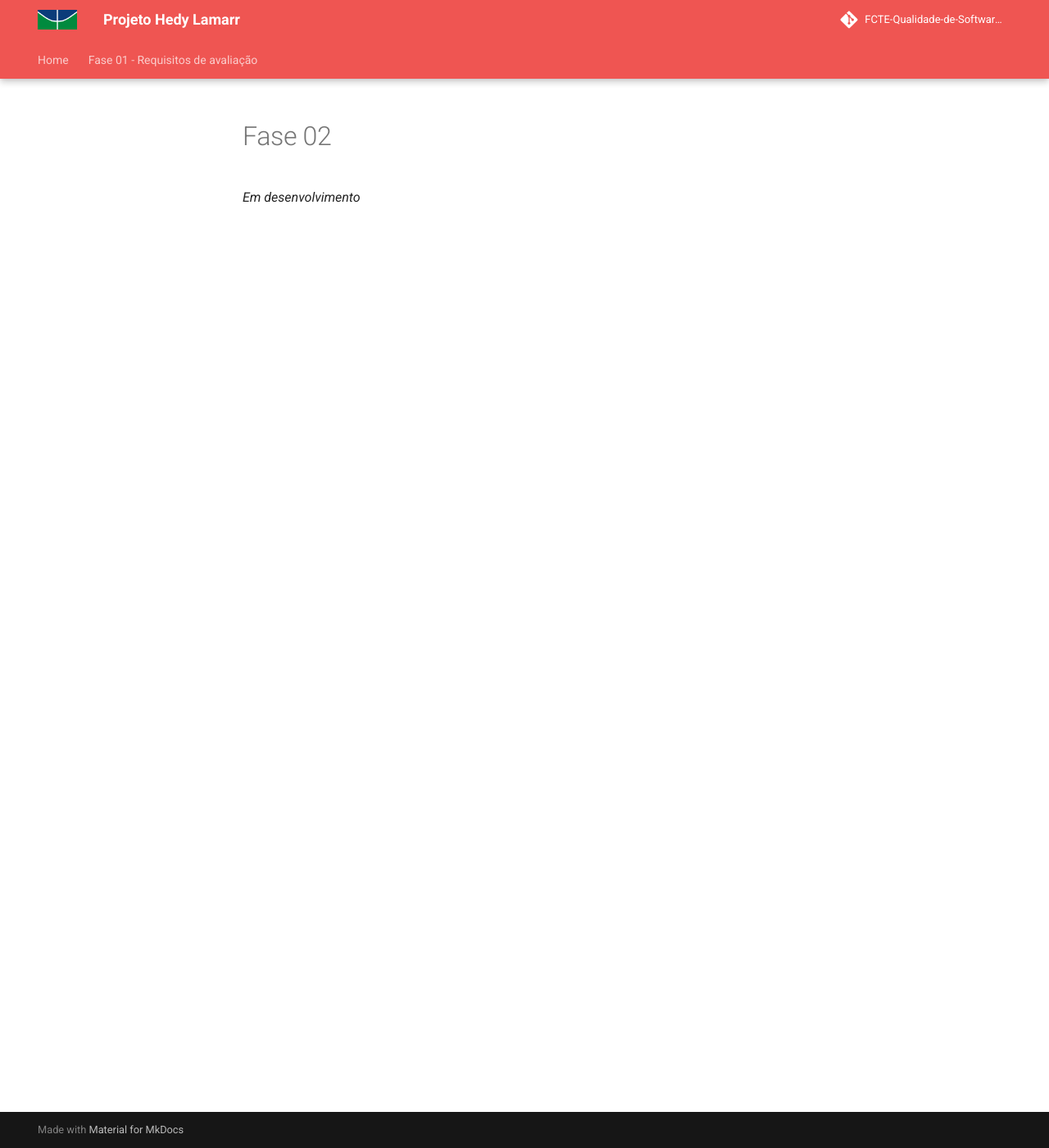
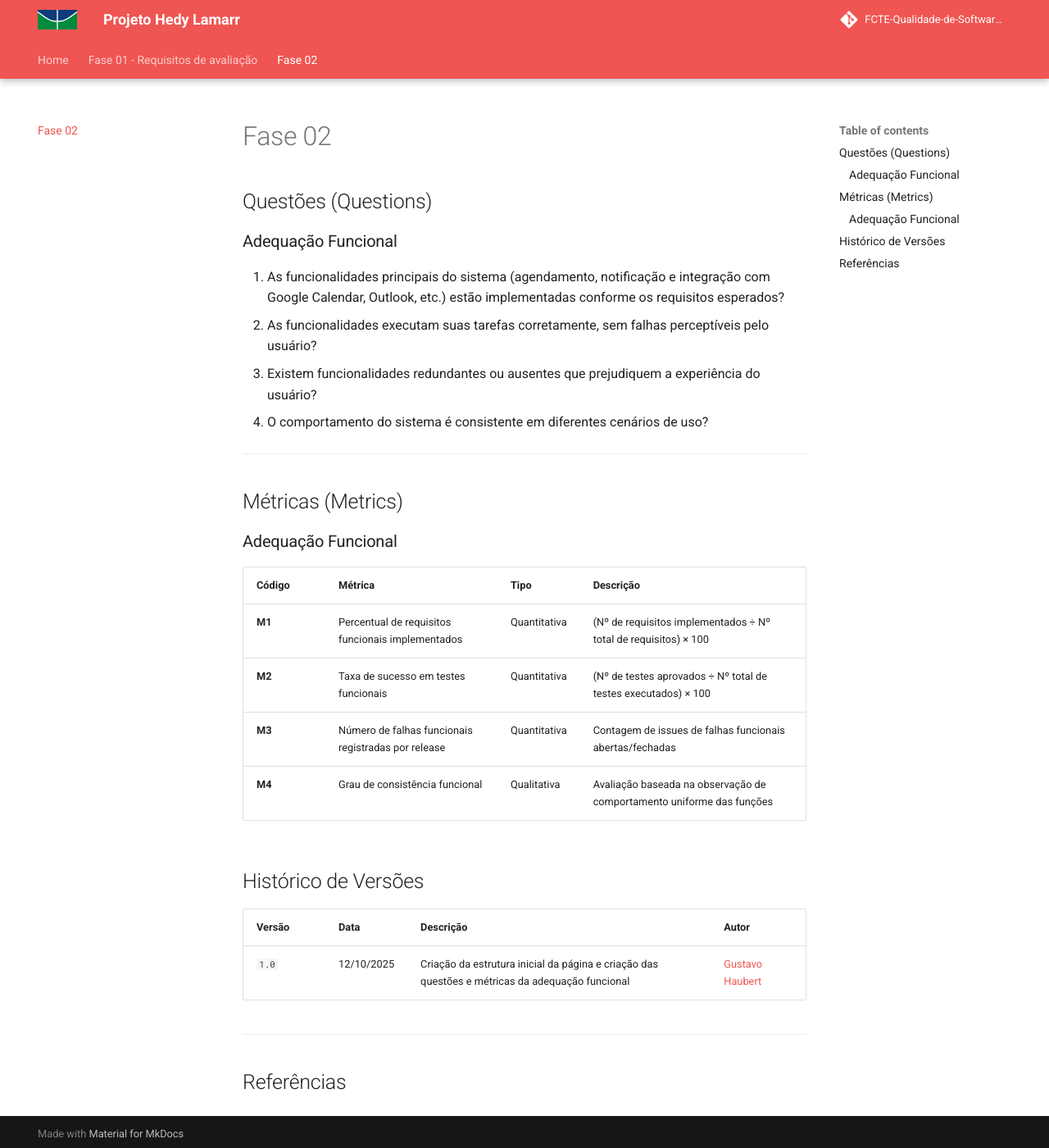
Before and after one commit to FCTE-Qualidade-de-Software-1/2025-2_T01_HEDDY-LAMAR, an MkDocs documentation site: the page built from docs/fase_2/index.md, in a window 1280 px wide and 1400 px high. Shown: the whole window at 82% size. Built offline with MkDocs 1.6.1 and Material for MkDocs 9.7.7, drawn with Linux system fonts in a browser that asks for light colours; comment, search, counter and statistics services are not loaded.

Commit message:
feat: Adiciona fase 2

```diff
--- a/docs/fase_2/index.md
+++ b/docs/fase_2/index.md
@@ -1,3 +1,33 @@
 # Fase 02
 
-*Em desenvolvimento*
+## Questões (Questions)
+
+### Adequação Funcional
+
+1. As funcionalidades principais do sistema (agendamento, notificação e integração com Google Calendar, Outlook, etc.) estão implementadas conforme os requisitos esperados?
+2. As funcionalidades executam suas tarefas corretamente, sem falhas perceptíveis pelo usuário?
+3. Existem funcionalidades redundantes ou ausentes que prejudiquem a experiência do usuário?
+4. O comportamento do sistema é consistente em diferentes cenários de uso?
+
+---
+
+## Métricas (Metrics)
+
+### Adequação Funcional
+
+| **Código** | **Métrica** | **Tipo** | **Descrição** |
+|-------------|--------------|-----------|----------------|
+| **M1** | Percentual de requisitos funcionais implementados | Quantitativa | (Nº de requisitos implementados ÷ Nº total de requisitos) × 100 |
+| **M2** | Taxa de sucesso em testes funcionais | Quantitativa | (Nº de testes aprovados ÷ Nº total de testes executados) × 100 |
+| **M3** | Número de falhas funcionais registradas por release | Quantitativa | Contagem de issues de falhas funcionais abertas/fechadas |
+| **M4** | Grau de consistência funcional | Qualitativa | Avaliação baseada na observação de comportamento uniforme das funções |
+
+## Histórico de Versões
+
+| Versão | Data       | Descrição                                                               | Autor                               |
+| :----- | :--------- | :---------------------------------------------------------------------- | :---------------------------------- |
+| `1.0`  | 12/10/2025 | Criação da estrutura inicial da página e criação das questões e métricas da adequação funcional | [Gustavo Haubert](https://github.com/GustavoHaubert) |
+
+---
+
+## Referências
--- a/mkdocs.yml
+++ b/mkdocs.yml
@@ -29,6 +29,7 @@ theme:
 nav:
   - Home: index.md
   - "Fase 01 - Requisitos de avaliação": fase_1/index.md
+  - "Fase 02": fase_2/index.md
 
 plugins:
   - minify
```
